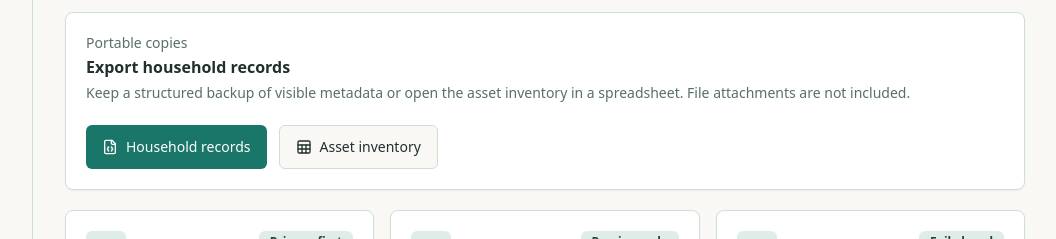
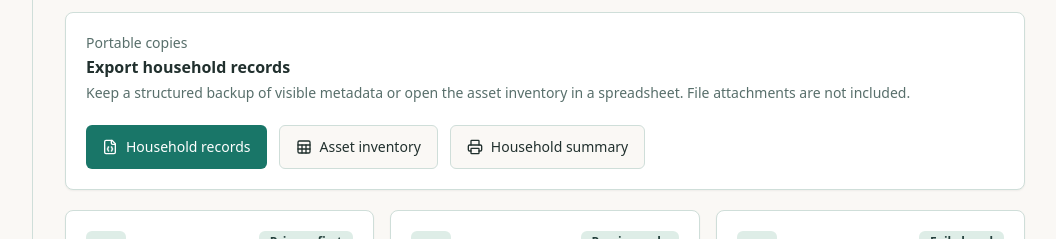
Before and after one commit to LatinMaestro/HomeVault, a Next.js app: page /settings in a window 1280 px wide. Shown: the part 1140-1379 px from the top of the page, without its empty margins (223-1279 px from the left). Built offline with nearby package versions, Linux system fonts and the light colour scheme; no server answers.

Commit message:
feat: link printable household summary

```diff
--- a/src/app/settings/page.tsx
+++ b/src/app/settings/page.tsx
@@ -1,7 +1,8 @@
 import { isPreviewDatabaseEnabled } from "@/lib/db";
 
 import type { Metadata } from "next";
-import { Database, FileJson, LockKeyhole, Sheet, ShieldCheck } from "lucide-react";
+import Link from "next/link";
+import { Database, FileJson, LockKeyhole, Printer, Sheet, ShieldCheck } from "lucide-react";
 
 import { updateHouseholdProfileAction } from "@/app/settings/actions";
 import { AppShell } from "@/components/app-shell";
@@ -76,7 +77,7 @@ export default async function SettingsPage() {
               Keep a structured backup of visible metadata or open the asset inventory in a spreadsheet. File attachments are not included.
             </CardDescription>
           </CardHeader>
-          <CardContent className="flex flex-col gap-3 sm:flex-row">
+          <CardContent className="flex flex-col gap-3 sm:flex-row sm:flex-wrap">
             <Button asChild>
               <a href="/api/export/household.json" download>
                 <FileJson className="h-4 w-4" aria-hidden="true" />
@@ -88,6 +89,12 @@ export default async function SettingsPage() {
                 <Sheet className="h-4 w-4" aria-hidden="true" />
                 Asset inventory
               </a>
+            </Button>
+            <Button asChild variant="outline">
+              <Link href="/home-report">
+                <Printer className="h-4 w-4" aria-hidden="true" />
+                Household summary
+              </Link>
             </Button>
           </CardContent>
         </Card>
```
